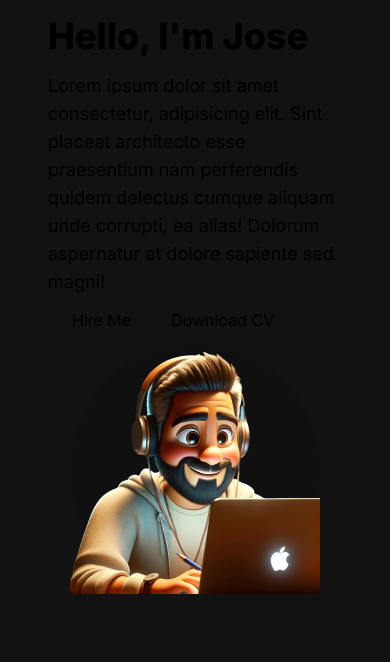
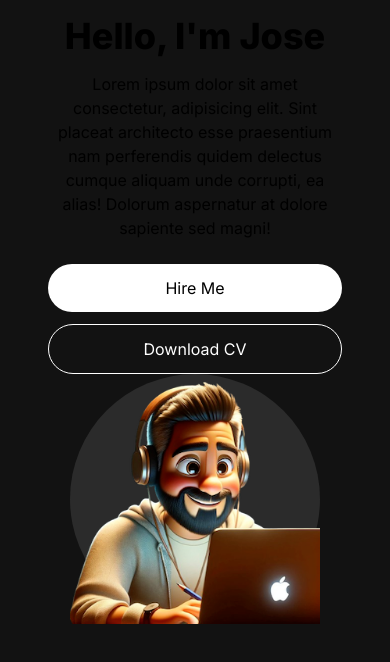
Before and after one commit to jayjay2397/my-portfolio-website, a Next.js app: page / in a window 390 px wide. Shown: the top 662 px of the page. Built offline with nearby package versions, Linux system fonts and the light colour scheme.

Commit message:
pushing minor changes more to come

```diff
--- a/app/components/HeroSection.jsx
+++ b/app/components/HeroSection.jsx
@@ -5,21 +5,21 @@
 const HeroSection = () => {
     return (
         <section>
-            <div className="gird grid-cols-1 lg:gird-cols-12">
-                <div className="col-span-7 place-self-center">
-                <h1 className="mb-4 text-4xl lg:text-6xl font-extrabold">
+            <div className="gird grid-cols-1 sm:gird-cols-12">
+                <div className="col-span-7 place-self-center text-center sm:text-left">
+                <h1 className="mb-4 text-4xl sm:text-5xl lg:text-6xl font-extrabold">
                     Hello, I'm Jose
                 </h1>
-                <p className="text-lg lg:text-xl">
+                <p className="text-base sm:text-lg mb-6 lg:text-xl">
                     Lorem ipsum dolor sit amet consectetur, adipisicing elit. Sint placeat architecto esse praesentium nam perferendis quidem delectus cumque aliquam unde corrupti, ea alias! Dolorum aspernatur at dolore sapiente sed magni!
                 </p>
                 </div>
                 <div>
-                    <button className="px-6 py-3 rounded full mr-4">Hire Me</button>
-                    <button>Download CV</button>
+                    <button className="px-6 py-3 w-full sm:w-fit rounded-full mr-4 bg-white hover:bg-slate-200 text-black">Hire Me</button>
+                    <button className="px-6 py-3 w-full sm:w-fit rounded-full bg-transparent hover:bg-slate-800 text-white border border-white mt-3">Download CV</button>
                 </div>
                 <div className="col-span-5 place-self-center">
-                    <div className=" rounded-full bg-[#101010] w-[250px] h-[250px] lg:w-[400px] lg:h[400px] relative">
+                    <div className=" rounded-full bg-[#2b2b2b] w-[250px] h-[250px] lg:w-[400px] lg:h[400px] relative">
                     <Image
                      src="/images/memoji.png"
                      alt="hero-image"
```
Also changed, not shown: public/images/memoji.png.
